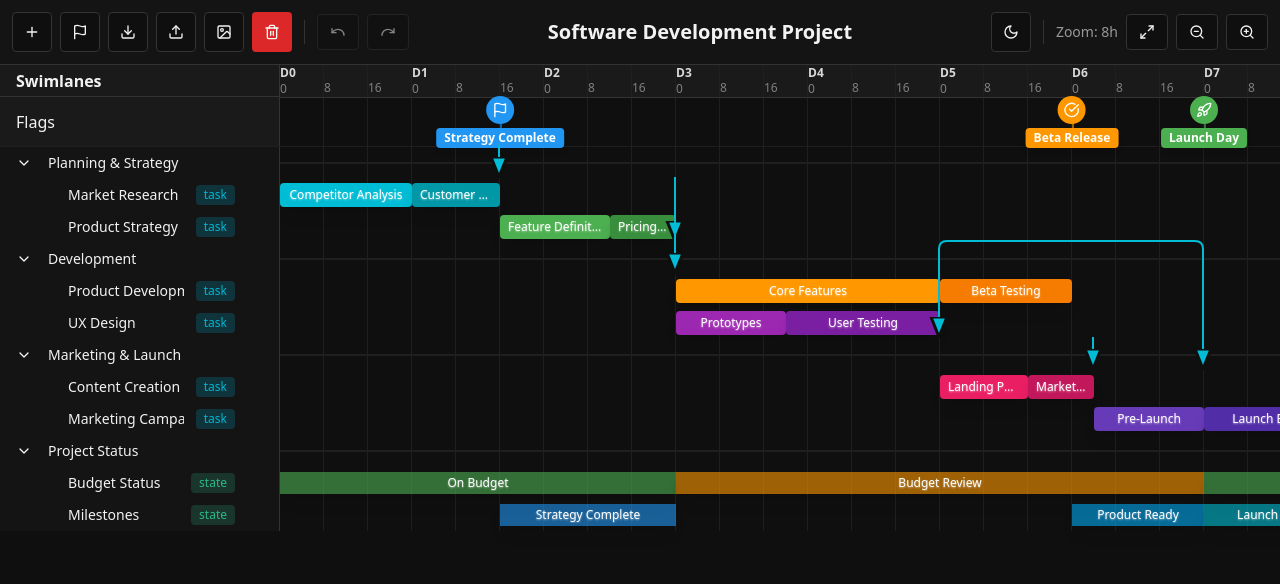
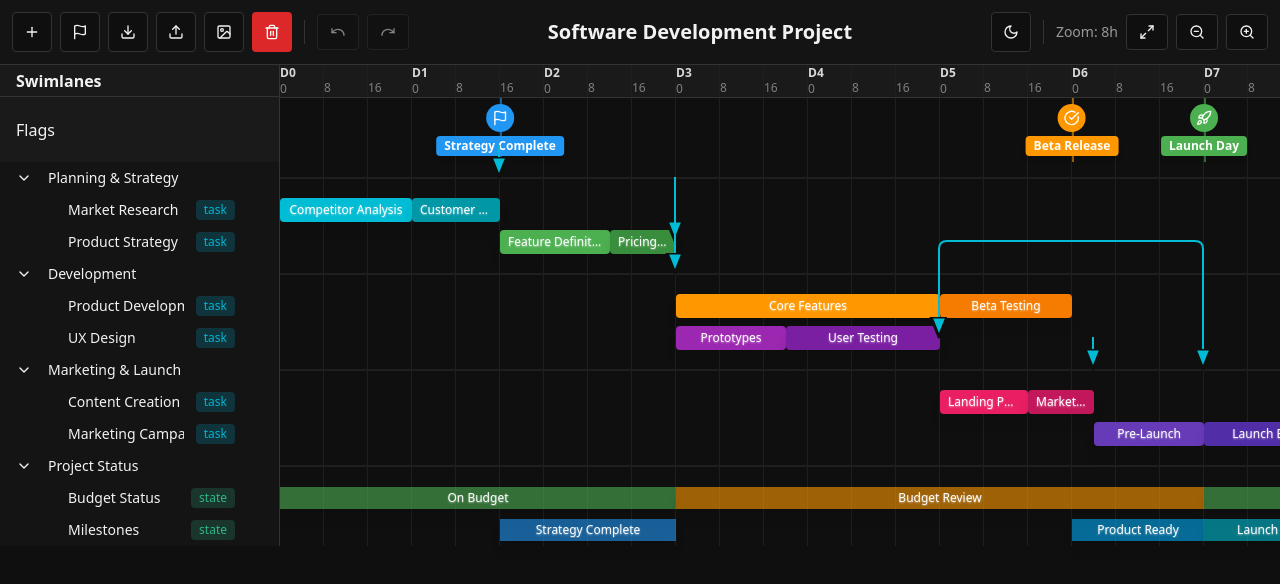
Before and after one commit to SilasMoon/state-span, a React (Vite) app: page / in a window 1280 px wide. Shown: the top 584 px of the page. Built offline with nearby package versions, Linux system fonts and the light colour scheme; the HTML template or start-up script is replaced by a standard one.

Commit message:
Refactor flag swimlane styling

```diff
--- a/src/components/gantt/GanttFlagRow.tsx
+++ b/src/components/gantt/GanttFlagRow.tsx
@@ -102,17 +102,17 @@ export const GanttFlagRow = ({
   const columns = Math.ceil(totalHours / zoom.hoursPerColumn);
 
   return (
-    <div className="flex border-b border-gantt-grid">
+    <div className="flex">
       {/* Label column */}
       <div
         className="sticky left-0 z-30 bg-gantt-header border-r border-border flex items-center px-4 font-medium text-foreground"
-        style={{ width: `${swimlaneColumnWidth}px`, minWidth: `${swimlaneColumnWidth}px`, height: '48px' }}
+        style={{ width: `${swimlaneColumnWidth}px`, minWidth: `${swimlaneColumnWidth}px`, height: '64px' }}
       >
         Flags
       </div>
 
       {/* Grid and flags area */}
-      <div className="relative flex" style={{ height: '48px' }}>
+      <div className="relative flex" style={{ height: '64px' }}>
         {/* Grid columns */}
         {Array.from({ length: columns }).map((_, i) => (
           <div
```
